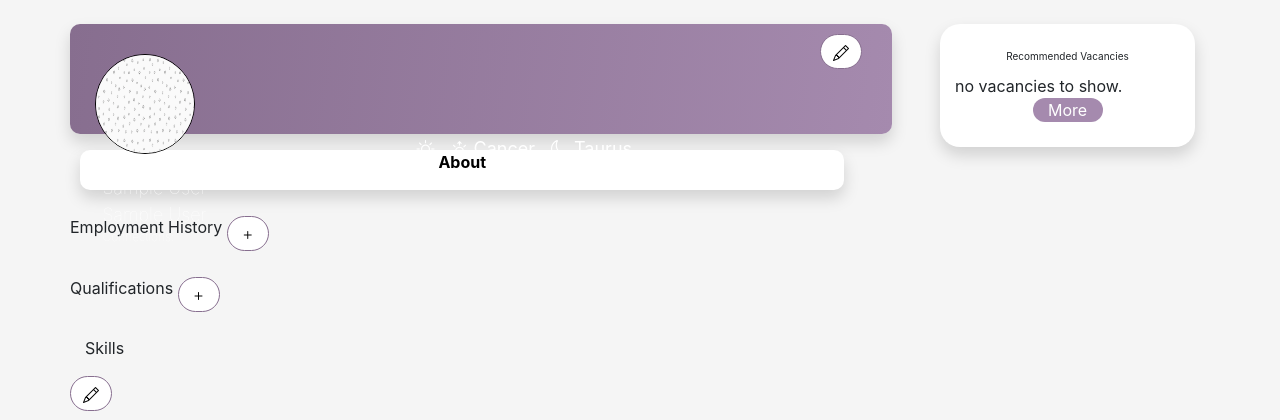
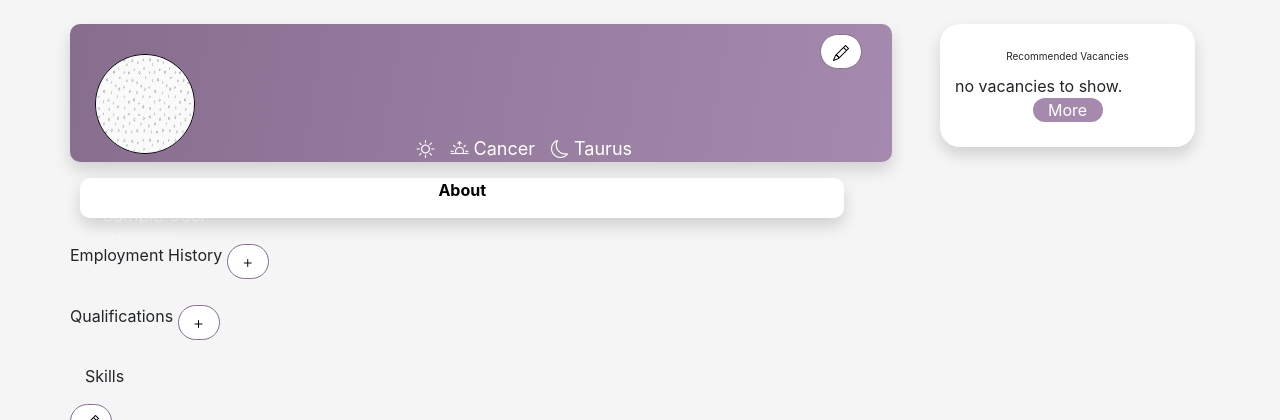
Before and after one commit to lua-lipa/PsychNova, a PHP site: page /html/profile.php in a window 1280 px wide. Shown: the part 56-476 px from the top of the page. Run offline with PHP 8.4, Linux system fonts and the light colour scheme; the visitor is signed in with stand-in values (Sample User, id 1); data that the repository does not hold is empty; some libraries are stand-ins or nearby versions.

Commit message:
profile card fix

```diff
--- a/css/profile-style.css
+++ b/css/profile-style.css
@@ -16,7 +16,7 @@ body {
   background: -webkit-linear-gradient(top left, #876e8f, #a58aae);
   box-shadow: 0px 8px 16px rgba(0, 0, 0, 0.15);
   border-radius: 10px;
-  height: 20%;
+  height: 25%;
   color: #ffffff;
 }
 
```
